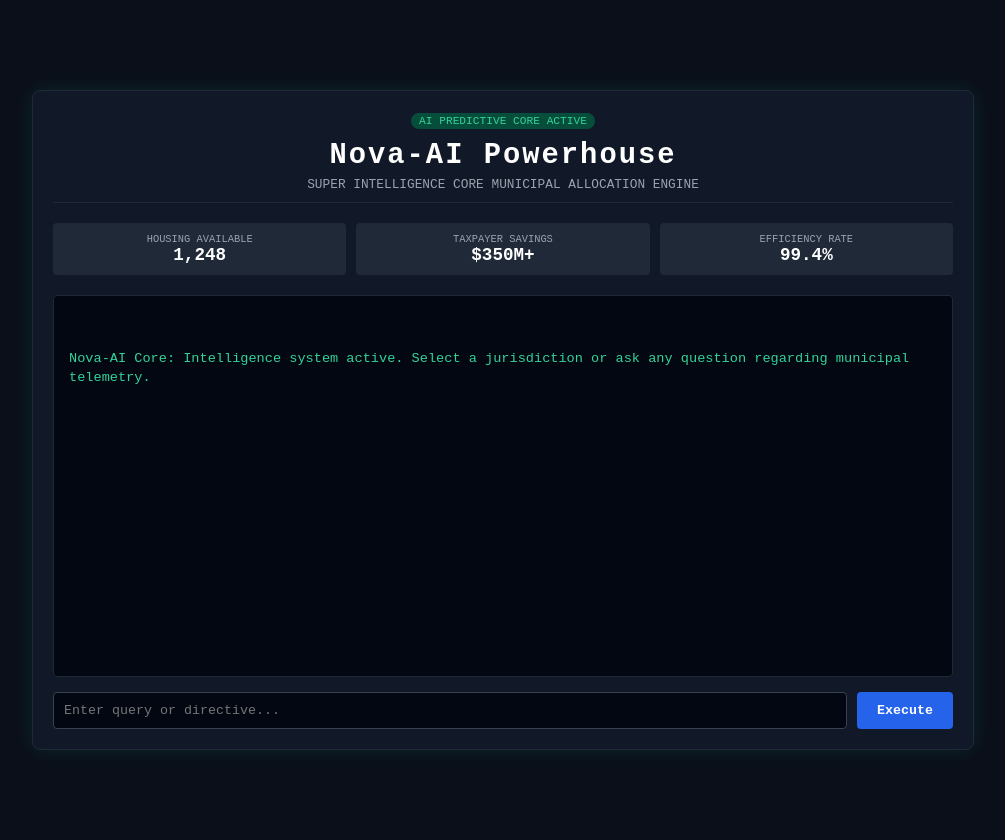
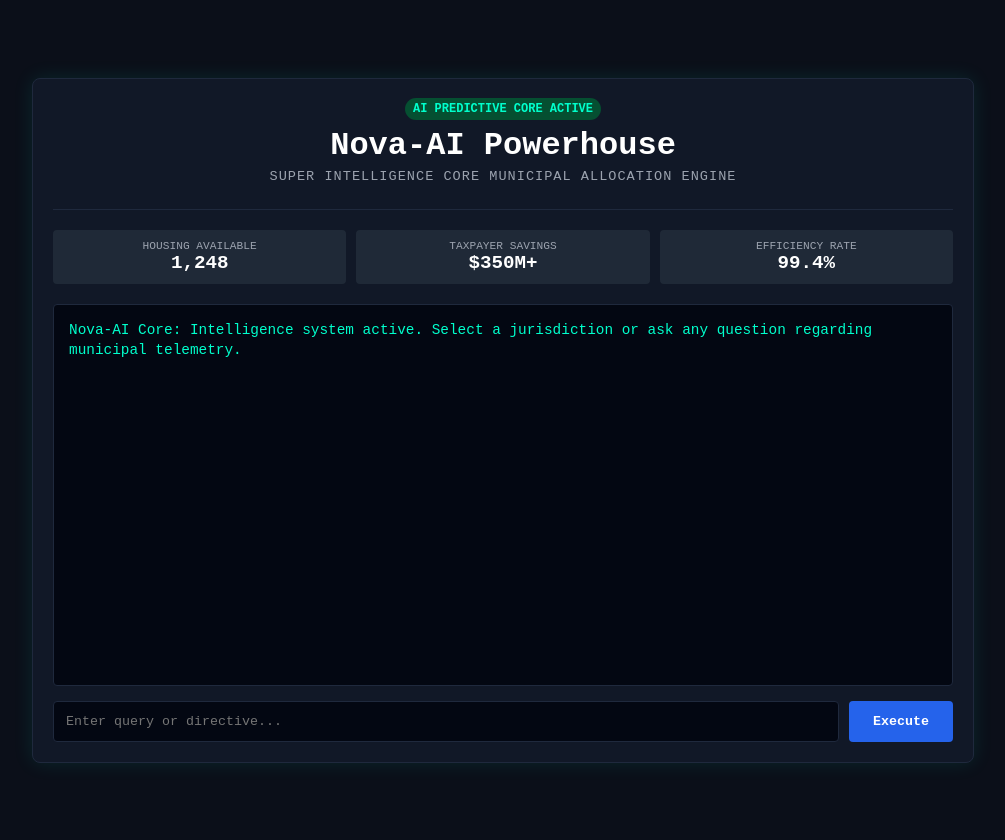
Before and after one commit to churchchristopher09-alt/Nova, a Flask app: page / in a window 1280 px wide. Shown: the whole page, without its empty margins (137-1142 px from the left). Run offline with Flask 3, Linux system fonts and the light colour scheme.

Commit message:
Refactor HTML structure and update styles

```diff
--- a/templates/index.html
+++ b/templates/index.html
@@ -20,8 +20,8 @@
         .container {
             width: 100%;
             max-width: 900px;
-            background: #111827;
-            border: 1px solid #1f2937;
+            background-color: #111827;
+            border: 1px solid #1f293d;
             border-radius: 8px;
             padding: 20px;
             box-shadow: 0 0 20px rgba(0, 255, 204, 0.1);
@@ -29,29 +29,27 @@
         .header {
             text-align: center;
             margin-bottom: 20px;
-            border-bottom: 1px solid #1f2937;
+            border-bottom: 1px solid #1f293d;
             padding-bottom: 10px;
         }
-        .header h1 {
-            margin: 0;
-            font-size: 1.8rem;
+        .badge {
+            background-color: #054f31;
+            color: #00ffcc;
+            font-size: 0.75rem;
+            padding: 4px 8px;
+            border-radius: 12px;
+            text-transform: uppercase;
+            font-weight: bold;
+        }
+        h1 {
             color: #ffffff;
-            letter-spacing: 2px;
+            margin: 10px 0 5px 0;
         }
-        .header p {
-            margin: 5px 0 0 0;
-            font-size: 0.8rem;
+        .subtitle {
             color: #9ca3af;
-        }
-        .badge {
-            display: inline-block;
-            background: #064e3b;
-            color: #34d399;
-            font-size: 0.7rem;
-            padding: 2px 8px;
-            border-radius: 12px;
-            margin-bottom: 10px;
-            text-transform: uppercase;
+            font-size: 0.85rem;
+            letter-spacing: 1px;
+            margin-bottom: 15px;
         }
         .stats-grid {
             display: grid;
@@ -60,132 +58,124 @@
             margin-bottom: 20px;
         }
         .stat-card {
-            background: #1f2937;
+            background-color: #1f2937;
             padding: 10px;
             border-radius: 4px;
             text-align: center;
         }
-        .stat-card .label {
-            font-size: 0.65rem;
+        .stat-label {
+            font-size: 0.7rem;
             color: #9ca3af;
-            text-transform: uppercase;
         }
-        .stat-card .value {
-            font-size: 1.1rem;
+        .stat-value {
+            font-size: 1.2rem;
+            color: #ffffff;
             font-weight: bold;
-            color: #ffffff;
         }
         .console-box {
-            background: #030712;
-            border: 1px solid #1f2937;
+            background-color: #030712;
+            border: 1px solid #1f293d;
             border-radius: 4px;
+            height: 350px;
             padding: 15px;
-            height: 350px;
             overflow-y: auto;
             margin-bottom: 15px;
-            font-size: 0.85rem;
+            font-size: 0.9rem;
             line-height: 1.4;
             white-space: pre-wrap;
         }
-        .console-line {
-            margin-bottom: 10px;
-        }
-        .system-msg { color: #34d399; }
-        .user-msg { color: #60a5fa; }
         .input-group {
             display: flex;
             gap: 10px;
         }
         input[type="text"] {
             flex: 1;
-            background: #030712;
-            border: 1px solid #374151;
+            background-color: #030712;
+            border: 1px solid #1f293d;
             color: #ffffff;
-            padding: 10px;
+            padding: 12px;
             border-radius: 4px;
             font-family: inherit;
         }
         input[type="text"]:focus {
-            outline: none;
-            border-color: #00ffcc;
+            outline: 1px solid #00ffcc;
         }
         button {
-            background: #2563eb;
+            background-color: #2563eb;
             color: #ffffff;
             border: none;
-            padding: 10px 20px;
+            padding: 12px 24px;
             border-radius: 4px;
             cursor: pointer;
             font-weight: bold;
             font-family: inherit;
         }
         button:hover {
-            background: #1d4ed8;
+            background-color: #1d4ed8;
         }
     </style>
 </head>
 <body>
-
     <div class="container">
         <div class="header">
             <span class="badge">AI Predictive Core Active</span>
             <h1>Nova-AI Powerhouse</h1>
-        <p>SUPER INTELLIGENCE CORE MUNICIPAL ALLOCATION ENGINE</p>
+            <div class="subtitle">SUPER INTELLIGENCE CORE MUNICIPAL ALLOCATION ENGINE</div>
         </div>
 
         <div class="stats-grid">
             <div class="stat-card">
-            <div class="label">Housing Available</div>
-            <div class="value">1,248</div>
+                <div class="stat-label">HOUSING AVAILABLE</div>
+                <div class="stat-value">1,248</div>
             </div>
             <div class="stat-card">
-            <div class="label">Taxpayer Savings</div>
-            <div class="value">$350M+</div>
+                <div class="stat-label">TAXPAYER SAVINGS</div>
+                <div class="stat-value">$350M+</div>
             </div>
             <div class="stat-card">
-            <div class="label">Efficiency Rate</div>
-            <div class="value">99.4%</div>
+                <div class="stat-label">EFFICIENCY RATE</div>
+                <div class="stat-value">99.4%</div>
             </div>
         </div>
 
-    <div class="console-box" id="console">
-        <div class="console-line system-msg">Nova-AI Core: Intelligence system active. Select a jurisdiction or ask any question regarding municipal telemetry.</div>
-    </div>
+        <div id="console" class="console-box">Nova-AI Core: Intelligence system active. Select a jurisdiction or ask any question regarding municipal telemetry.</div>
 
         <div class="input-group">
-        <input type="text" id="promptInput" placeholder="Enter query or directive..." onkeydown="if(event.key==='Enter') sendQuery()">
+            <input type="text" id="queryInput" placeholder="Enter query or directive..." onkeydown="if(event.key === 'Enter') sendQuery()">
             <button onclick="sendQuery()">Execute</button>
         </div>
     </div>
 
     <script>
         async function sendQuery() {
-        const input = document.getElementById('promptInput');
-        const consoleBox = document.getElementById('console');
-        const query = input.value.trim();
+            const input = document.getElementById("queryInput");
+            const consoleBox = document.getElementById("console");
+            const prompt = input.value.trim();
 
-        if (!query) return;
+            if (!prompt) return;
 
-        consoleBox.innerHTML += `<div class="console-line user-msg">User: ${query}</div>`;
-        input.value = '';
+            consoleBox.innerText += `\n\nUser: ${prompt}`;
+            input.value = "";
             consoleBox.scrollTop = consoleBox.scrollHeight;
 
             try {
-            const response = await fetch('/api/query', {
-                method: 'POST',
-                headers: { 'Content-Type': 'application/json' },
-                body: JSON.stringify({ prompt: query })
+                const response = await fetch("/api/query", {
+                    method: "POST",
+                    headers: { "Content-Type": "application/json" },
+                    body: JSON.stringify({ prompt: prompt })
                 });
 
                 const data = await response.json();
-            consoleBox.innerHTML += `<div class="console-line system-msg">Nova-AI Core: ${data.response}</div>`;
+                if (data.error) {
+                    consoleBox.innerText += `\n\nNova-AI Core: ${data.error}`;
+                } else {
+                    consoleBox.innerText += `\n\nNova-AI Core: ${data.response}`;
+                }
             } catch (err) {
-            consoleBox.innerHTML += `<div class="console-line system-msg" style="color:#f87171;">Nova-AI Core Error: Network connection failed.</div>`;
+                consoleBox.innerText += `\n\nNova-AI Core: Network connection fault. Unable to process request.`;
             }
-
             consoleBox.scrollTop = consoleBox.scrollHeight;
         }
     </script>
-
 </body>
 </html>
```
Lines whose indentation alone changed are shown as unchanged.
